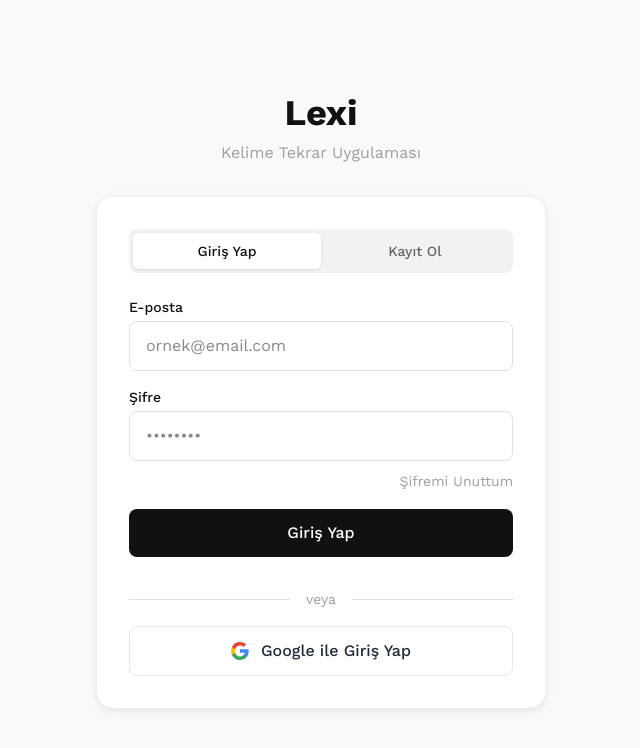
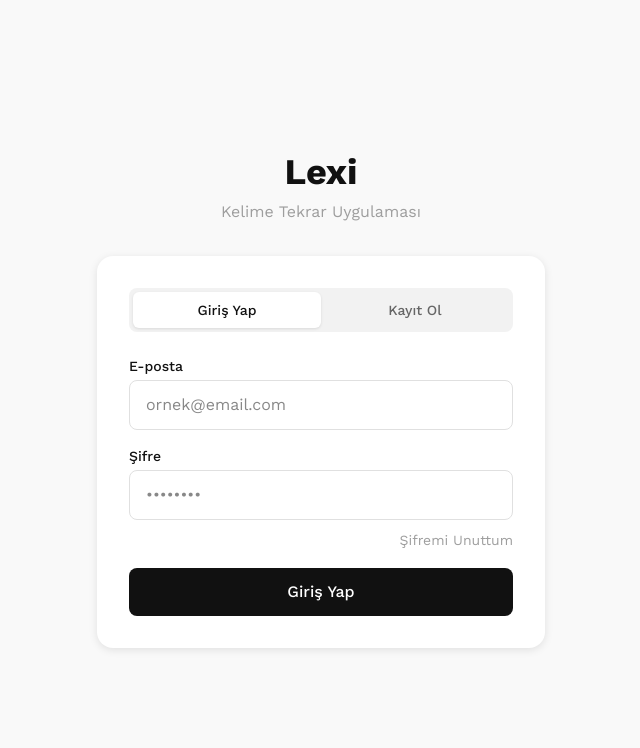
Before and after one commit to EnesMalik02/Lexi, a Next.js app: page / in a window 1280 px wide. Shown: the top 748 px of the page, without its empty margins (319-959 px from the left). Built offline with nearby package versions, Linux system fonts and the light colour scheme; no server answers.

Commit message:
Remove google login

```diff
--- a/src/components/Auth.tsx
+++ b/src/components/Auth.tsx
@@ -11,7 +11,7 @@ export default function Auth() {
   const [success, setSuccess] = useState('');
   const [loading, setLoading] = useState(false);
   const [showForgotPassword, setShowForgotPassword] = useState(false);
-  const { login, signup, signInWithGoogle, resetPassword } = useAuth();
+  const { login, signup, resetPassword } = useAuth();
 
   async function handleSubmit(e: React.FormEvent) {
     e.preventDefault();
@@ -47,20 +47,6 @@ export default function Auth() {
       }, 3000);
     } catch (err: any) {
       setError(err.message || 'Şifre sıfırlama emaili gönderilemedi');
-    } finally {
-      setLoading(false);
-    }
-  }
-
-  async function handleGoogleSignIn() {
-    setError('');
-    setSuccess('');
-    setLoading(true);
-
-    try {
-      await signInWithGoogle();
-    } catch (err: any) {
-      setError(err.message || 'Google ile giriş yapılamadı');
     } finally {
       setLoading(false);
     }
@@ -252,43 +238,6 @@ export default function Auth() {
             >
               {loading ? 'Yükleniyor...' : isLogin ? 'Giriş Yap' : 'Kayıt Ol'}
             </button>
-
-            {/* Ayırıcı */}
-            <div className="relative flex items-center justify-center my-4">
-              <div className="absolute inset-0 flex items-center">
-                <div className="w-full border-t" style={{ borderColor: 'var(--border-light)' }}></div>
-              </div>
-              <div className="relative px-4" style={{
-                backgroundColor: 'var(--bg-card)',
-                color: 'var(--text-muted)',
-                fontSize: '0.875rem'
-              }}>
-                veya
-              </div>
-            </div>
-
-            {/* Google ile Giriş Butonu */}
-            <button
-              type="button"
-              onClick={handleGoogleSignIn}
-              disabled={loading}
-              className="w-full py-3 rounded-lg font-medium outline-none disabled:opacity-50 disabled:cursor-not-allowed transition-all flex items-center justify-center gap-3 hover:shadow-md"
-              style={{
-                backgroundColor: '#FFFFFF',
-                color: '#1F2937',
-                border: '1px solid #E5E7EB'
-              }}
-            >
-              <svg width="18" height="18" viewBox="0 0 18 18" xmlns="http://www.w3.org/2000/svg">
-                <g fill="none" fillRule="evenodd">
-                  <path d="M17.64 9.205c0-.639-.057-1.252-.164-1.841H9v3.481h4.844a4.14 4.14 0 01-1.796 2.716v2.259h2.908c1.702-1.567 2.684-3.875 2.684-6.615z" fill="#4285F4"/>
-                  <path d="M9 18c2.43 0 4.467-.806 5.956-2.18l-2.908-2.259c-.806.54-1.837.86-3.048.86-2.344 0-4.328-1.584-5.036-3.711H.957v2.332A8.997 8.997 0 009 18z" fill="#34A853"/>
-                  <path d="M3.964 10.71A5.41 5.41 0 013.682 9c0-.593.102-1.17.282-1.71V4.958H.957A8.996 8.996 0 000 9c0 1.452.348 2.827.957 4.042l3.007-2.332z" fill="#FBBC05"/>
-                  <path d="M9 3.58c1.321 0 2.508.454 3.44 1.345l2.582-2.58C13.463.891 11.426 0 9 0A8.997 8.997 0 00.957 4.958L3.964 7.29C4.672 5.163 6.656 3.58 9 3.58z" fill="#EA4335"/>
-                </g>
-              </svg>
-              <span>Google ile {isLogin ? 'Giriş Yap' : 'Kayıt Ol'}</span>
-            </button>
           </form>
           )}
         </div>
--- a/src/contexts/AuthContext.tsx
+++ b/src/contexts/AuthContext.tsx
@@ -8,11 +8,8 @@ import {
   signOut,
   onAuthStateChanged,
   sendPasswordResetEmail,
-  GoogleAuthProvider,
-  signInWithPopup,
-  fetchSignInMethodsForEmail,
 } from 'firebase/auth';
-import { doc, setDoc, serverTimestamp, collection, query, where, getDocs } from 'firebase/firestore';
+import { doc, setDoc, serverTimestamp } from 'firebase/firestore';
 import { auth, db } from '@/lib/firebase';
 
 interface AuthContextType {
@@ -20,7 +17,6 @@ interface AuthContextType {
   loading: boolean;
   login: (email: string, password: string) => Promise<void>;
   signup: (email: string, password: string) => Promise<void>;
-  signInWithGoogle: () => Promise<void>;
   resetPassword: (email: string) => Promise<void>;
   logout: () => Promise<void>;
 }
@@ -37,25 +33,9 @@ export function AuthProvider({ children }: { children: React.ReactNode }) {
 
   async function signup(email: string, password: string) {
     try {
-      // Önce email adresinin başka bir yöntemle kayıtlı olup olmadığını kontrol et
-      const signInMethods = await fetchSignInMethodsForEmail(auth, email);
-
-      if (signInMethods.length > 0) {
-        // Email zaten kayıtlı
-        if (signInMethods.includes('google.com')) {
-          throw new Error(
-            'Bu email adresi Google ile zaten kayıtlı. ' +
-            'Lütfen Google ile giriş yapın.'
-          );
-        } else if (signInMethods.includes('password')) {
-          throw new Error('Bu email adresi zaten kullanımda.');
-        }
-      }
-
       const userCredential = await createUserWithEmailAndPassword(auth, email, password);
       const user = userCredential.user;
 
-      // Kullanıcı bilgilerini Firestore'a kaydet
       await setDoc(doc(db, 'users', user.uid), {
         email: email,
         createdAt: serverTimestamp(),
@@ -63,7 +43,6 @@ export function AuthProvider({ children }: { children: React.ReactNode }) {
         provider: 'password',
       });
     } catch (error: any) {
-      // Firebase hatalarını Türkçe'ye çevir
       if (error.code === 'auth/email-already-in-use') {
         throw new Error('Bu email adresi zaten kullanımda.');
       } else if (error.code === 'auth/weak-password') {
@@ -80,7 +59,6 @@ export function AuthProvider({ children }: { children: React.ReactNode }) {
       const userCredential = await signInWithEmailAndPassword(auth, email, password);
       const user = userCredential.user;
 
-      // Last login bilgisini güncelle
       await setDoc(
         doc(db, 'users', user.uid),
         {
@@ -91,7 +69,6 @@ export function AuthProvider({ children }: { children: React.ReactNode }) {
         { merge: true }
       );
     } catch (error: any) {
-      // Firebase hatalarını Türkçe'ye çevir
       if (error.code === 'auth/user-not-found') {
         throw new Error('Bu email adresi ile kayıtlı kullanıcı bulunamadı.');
       } else if (error.code === 'auth/wrong-password') {
@@ -102,99 +79,7 @@ export function AuthProvider({ children }: { children: React.ReactNode }) {
         throw new Error('Bu hesap devre dışı bırakılmış.');
       } else if (error.code === 'auth/too-many-requests') {
         throw new Error('Çok fazla başarısız deneme. Lütfen daha sonra tekrar deneyin.');
-      }
-      else if (error.code === 'auth/invalid-credential') {
-        throw new Error('Email veya şifre hatalı.');
-      }
-      else if (error.code === 'auth/user-not-found') {
-        throw new Error('Bu email adresi ile kayıtlı kullanıcı bulunamadı.');
-      }
-      else if (error.code === 'auth/wrong-password') {
-        throw new Error('Hatalı şifre.');
-      }
-      else if (error.code === 'auth/invalid-email') {
-        throw new Error('Geçersiz email adresi.');
-      }
-      else if (error.code === 'auth/user-disabled') {
-        throw new Error('Bu hesap devre dışı bırakılmış.');
-      }
-      throw error;
-    }
-  }
-
-  async function signInWithGoogle() {
-    try {
-      const provider = new GoogleAuthProvider();
-      // Türkçe dil desteği için
-      provider.setCustomParameters({
-        prompt: 'select_account',
-        display: 'popup'
-      });
-
-      const userCredential = await signInWithPopup(auth, provider);
-      const user = userCredential.user;
-
-      if (!user.email) {
-        await signOut(auth);
-        throw new Error('Google hesabından email bilgisi alınamadı.');
-      }
-
-      // Firestore'da bu email ile kayıtlı başka bir kullanıcı var mı kontrol et
-      const usersRef = collection(db, 'users');
-      const q = query(usersRef, where('email', '==', user.email));
-      const querySnapshot = await getDocs(q);
-
-      if (!querySnapshot.empty) {
-        // Bu email ile kayıtlı kullanıcı(lar) var
-        const existingUserDoc = querySnapshot.docs[0];
-        const existingUserData = existingUserDoc.data();
-        const existingUserId = existingUserDoc.id;
-
-        // Eğer mevcut kullanıcı farklı bir UID'ye sahipse (farklı provider ile kayıt olmuş)
-        if (existingUserId !== user.uid) {
-          // Provider kontrolü
-          if (existingUserData.provider === 'password') {
-            // Kullanıcıyı çıkar ve hata ver
-            await signOut(auth);
-            throw new Error(
-              'Bu email adresi daha önce email/şifre ile kayıt edilmiş. ' +
-              'Lütfen email ve şifreniz ile giriş yapın.'
-            );
-          }
-        }
-      }
-
-      // Kullanıcı bilgilerini Firestore'a kaydet veya güncelle
-      await setDoc(
-        doc(db, 'users', user.uid),
-        {
-          email: user.email,
-          displayName: user.displayName,
-          photoURL: user.photoURL,
-          lastLogin: serverTimestamp(),
-          provider: 'google',
-        },
-        { merge: true }
-      );
-    } catch (error: any) {
-      // Firebase hatalarını Türkçe'ye çevir
-      if (error.code === 'auth/popup-closed-by-user') {
-        throw new Error('Giriş penceresi kapatıldı.');
-      } else if (error.code === 'auth/popup-blocked') {
-        throw new Error('Popup engellendi. Lütfen tarayıcınızın popup ayarlarını kontrol edin.');
-      } else if (error.code === 'auth/cancelled-popup-request') {
-        throw new Error('Giriş işlemi iptal edildi.');
-      } else if (error.code === 'auth/account-exists-with-different-credential') {
-        throw new Error('Bu email adresi farklı bir giriş yöntemi ile zaten kayıtlı.');
-      }
-      else if (error.code === 'auth/user-disabled') {
-        throw new Error('Bu hesap devre dışı bırakılmış.');
-      } else if (error.code === 'auth/too-many-requests') {
-        throw new Error('Çok fazla başarısız deneme. Lütfen daha sonra tekrar deneyin.');
-      } else if (error.code === 'auth/invalid-email') {
-        throw new Error('Geçersiz email adresi.');
-      }
-      else if (error.code === 'auth/invalid-credential') {
+      } else if (error.code === 'auth/invalid-credential') {
         throw new Error('Email veya şifre hatalı.');
       }
       throw error;
@@ -232,7 +117,6 @@ export function AuthProvider({ children }: { children: React.ReactNode }) {
     loading,
     login,
     signup,
-    signInWithGoogle,
     resetPassword,
     logout,
   };
```
